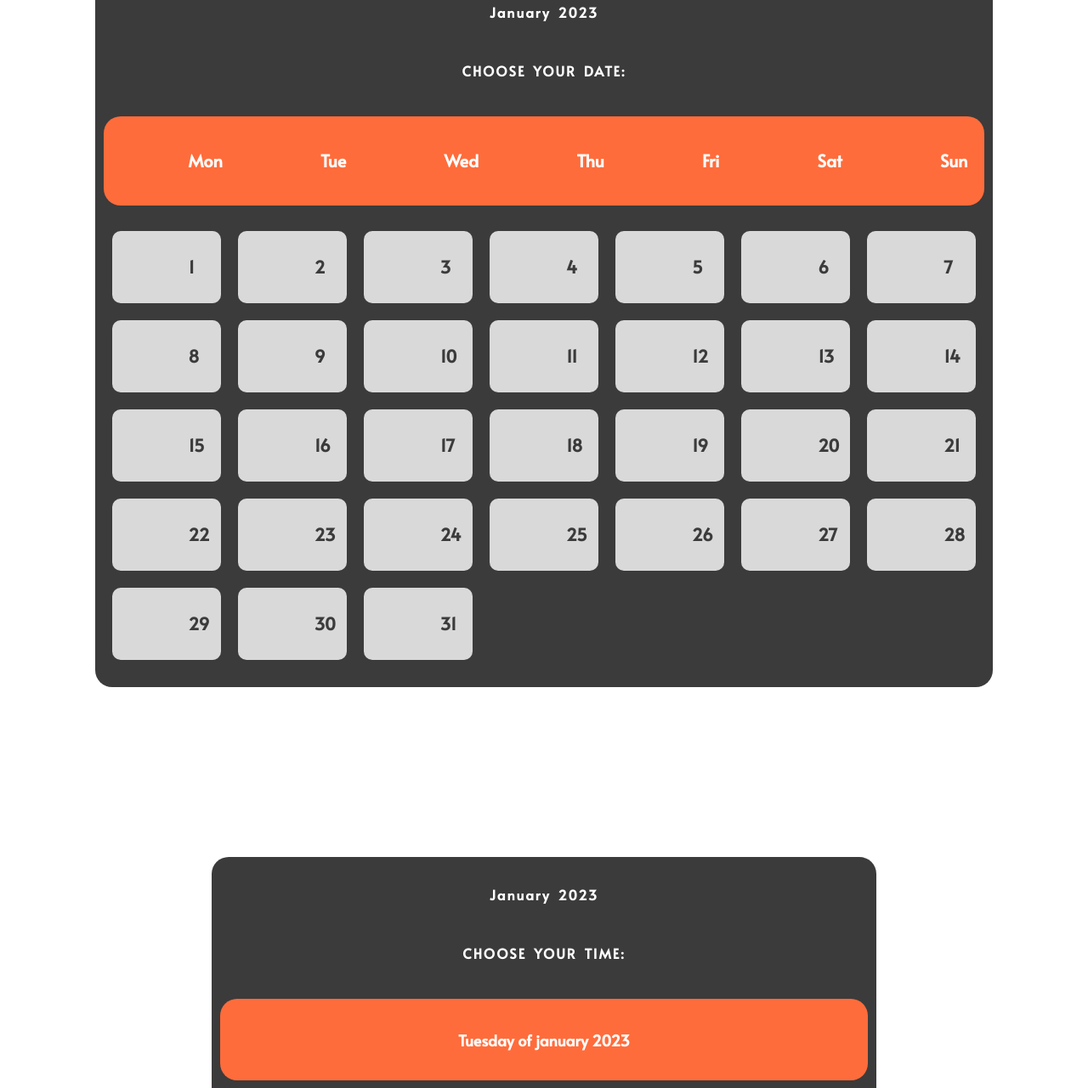
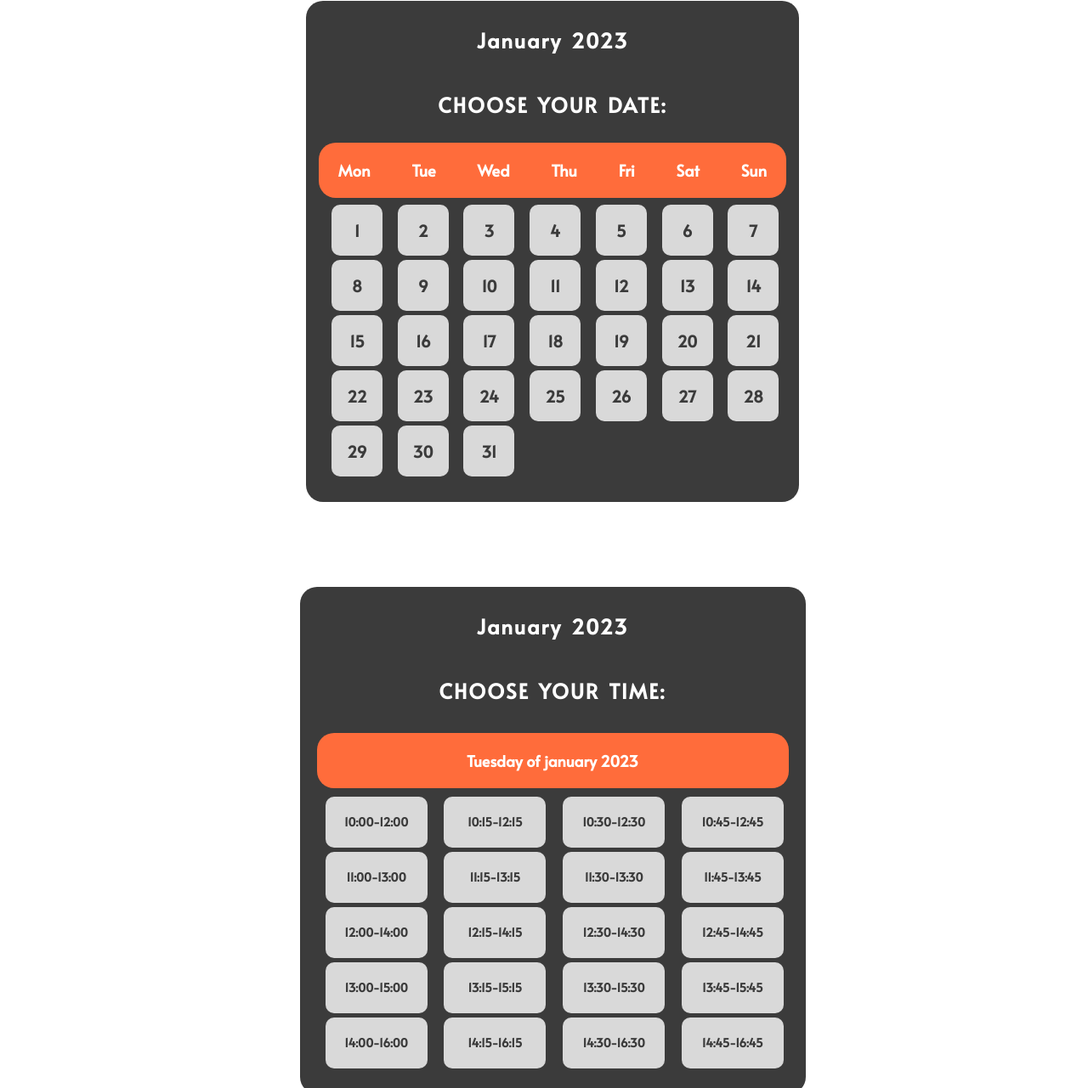
Before and after one commit to juliakalvik/SP_Julia_22, a plain HTML site: page tickets.html in a window 1280 px wide. Shown: the part 926-2207 px from the top of the page at 85% size. Drawn offline with Linux system fonts and the light colour scheme; a web font is replaced by a local one.

Commit message:
Small changes

```diff
--- a/css/index.css
+++ b/css/index.css
@@ -517,7 +517,6 @@ h6 {
   }
 
   .info_parent {
-    width: 85%;
     gap: 38px;
   }
 }
--- a/css/tickets.css
+++ b/css/tickets.css
@@ -8,6 +8,15 @@ body {
   min-width: 100%;
   margin: 0;
   padding: 0;
+  overflow-x: hidden;
+}
+
+h2 {
+  font-family: "Alata", sans-serif;
+}
+
+p {
+  font-family: "Barlow Semi Condensed";
 }
 
 .tickets_and_choose {
@@ -77,7 +86,7 @@ body {
   width: fit-content;
   color: #ffffff;
   background-color: #3b3b3b;
-  padding: 1.25em 0;
+  padding: 10px 10px;
   display: flex;
   border-radius: 20px;
 }
@@ -94,9 +103,9 @@ body {
 .month_container,
 .time_container {
   display: grid;
-  grid-template-columns: 1fr;
-  gap: 1.25em;
-  width: 100%;
+  grid-template-columns: 0.5fr;
+  gap: 3px;
+  width: 50%;
 }
 
 .header_month,
@@ -112,59 +121,72 @@ body {
 .dates {
   display: grid;
   grid-template-columns: repeat(7, 1fr);
-  gap: 1.25em;
-  row-gap: 1.25em;
-  column-gap: 1.25em;
+  row-gap: 3px;
+  column-gap: 3px;
   color: #3b3b3b;
 }
 
 .time_slots {
   display: grid;
   grid-template-columns: repeat(4, 1fr);
-  gap: 1.25em;
-  row-gap: 1.25em;
-  column-gap: 1.25em;
   color: #3b3b3b;
-  margin: 10px;
-  padding-top: 15px;
+  padding: 0 3px;
+  padding-top: 0px;
+  padding-bottom: 20px;
+  padding-left: 20px;
+  row-gap: 5px;
+  column-gap: 7px;
 }
 
 .days {
   background-color: #ff6c3b;
   color: #ffffff;
-  padding: 1.25em;
   display: flex;
   flex-direction: row;
-  justify-content: center;
-  gap: 35px;
+  justify-content: space-around;
+  width: 550px;
   border-radius: 20px;
-  margin: 10px 10px;
+  margin: 5px 5px;
+  height: 65px;
 }
 
 .dates {
-  padding: 0 1.25em;
+  padding: 0 3px;
   padding-top: 0px;
-  padding-right: 1.25em;
-  padding-bottom: 12px;
-  padding-left: 1.25em;
+  padding-bottom: 20px;
+  padding-left: 20px;
+  row-gap: 5px;
+  column-gap: 7px;
+}
+.dates h3,
+.time_slots h3 {
+  margin: auto;
 }
 
-.dates div,
+.dates div {
+  display: flex;
+  display: grid;
+  background-color: #d9d9d9;
+  width: 60px;
+  height: 60px;
+  border-radius: 10px;
+}
 .time_slots div {
   display: flex;
-  padding: 10px;
   display: grid;
-  align-self: center;
-  text-align: center;
   background-color: #d9d9d9;
+  width: 120px;
+  height: 60px;
   border-radius: 10px;
 }
 
 .chosen_date {
   background-color: #ff6c3b;
   margin: 10px 10px;
-  padding: 1.1em;
+  padding: 3px;
   border-radius: 20px;
+  height: 65px;
+  width: 555px;
   display: flex;
   justify-content: center;
   align-items: center;
@@ -177,9 +199,10 @@ body {
 .choose_date_and_time {
   display: flex;
   flex-wrap: wrap;
-  gap: 200px;
+  gap: 100px;
   justify-content: center;
   margin-bottom: 45px;
+  padding-left: 20px;
 }
 
 .next_button {
--- a/tickets.html
+++ b/tickets.html
@@ -30,7 +30,6 @@
     ></script>
 
     <link rel="stylesheet" href="css/navbar_responsive.css" />
-    <link rel="stylesheet" href="css/index.css" />
     <link rel="stylesheet" href="css/button.css" />
     <link rel="stylesheet" href="css/footer.css" />
     <link rel="stylesheet" href="css/tickets.css" />
```
Also changed, not shown: index.html (+14 -5 lines).
